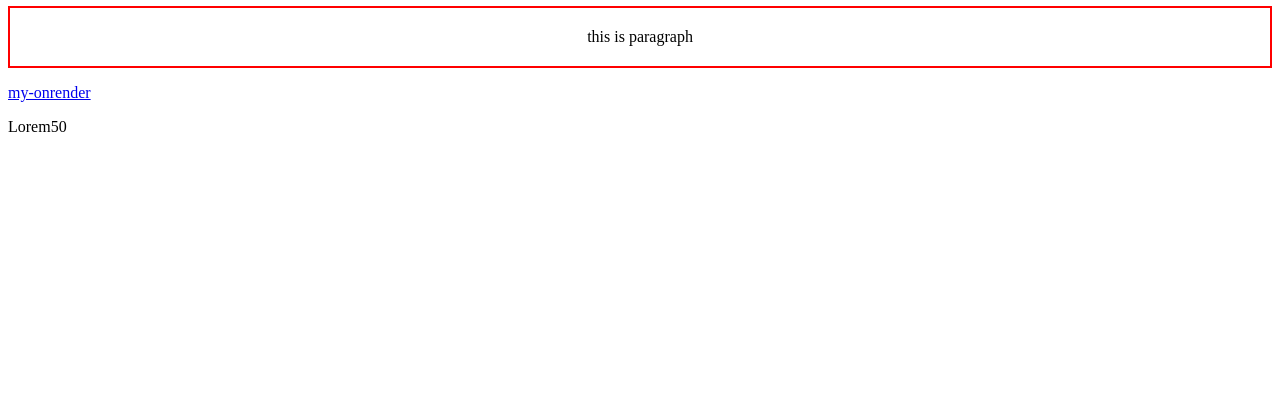
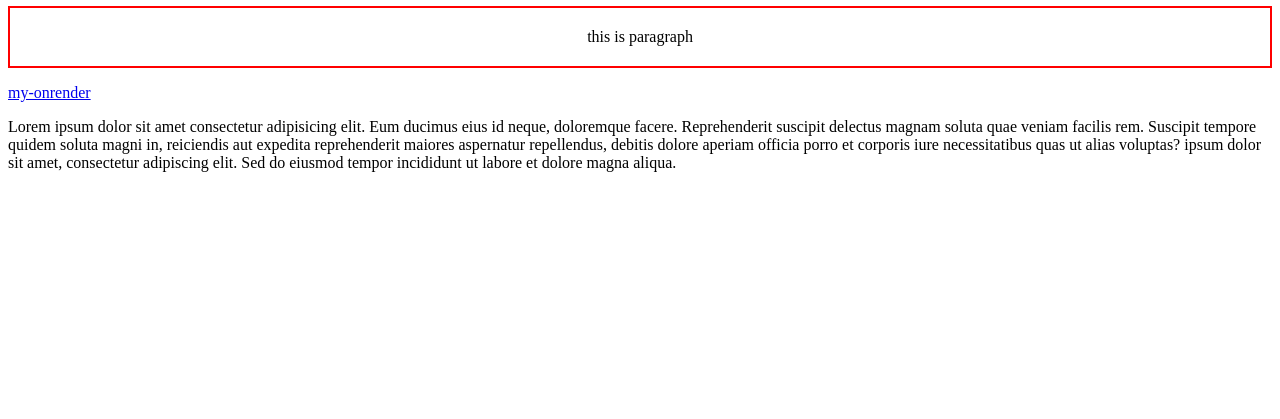
Before and after one commit to 24wh1a0547-byte/musical-octo-spoon, a website: page frontend/index.html in a window 1280 px wide. Shown: the part 381-800 px from the top of the page. Drawn offline with Linux system fonts and the light colour scheme.

Commit message:
para entered

```diff
--- a/frontend/index.html
+++ b/frontend/index.html
@@ -20,8 +20,11 @@
         this is paragraph
      </p>
      <a href="https://musical-octo-spoon-br8e.onrender.com/">my-onrender</a>
-     <p>Lorem50
-
+     <p>
+         Lorem ipsum dolor sit amet consectetur adipisicing elit.
+          Eum ducimus eius id neque, doloremque facere. Reprehenderit suscipit
+           delectus magnam soluta quae veniam facilis rem. Suscipit tempore quidem soluta
+           magni in, reiciendis aut expedita reprehenderit maiores aspernatur repellendus, debitis dolore aperiam officia porro et corporis iure necessitatibus quas ut alias voluptas? ipsum dolor sit amet, consectetur adipiscing elit. Sed do eiusmod tempor incididunt ut labore et dolore magna aliqua.
      </p>
     <script src="js/index.js"></script>
 </body>
```
